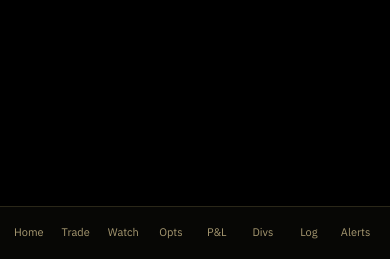
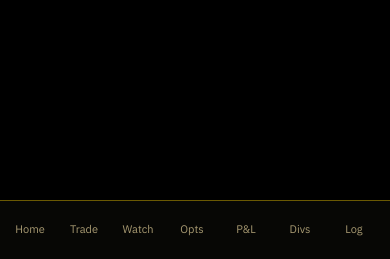
Before and after one commit to EVOLUTIONFREEDOM/cove, a Python web app: template app/templates/app.html in a window 390 px wide. Shown: the part 585-844 px from the top of the page. Run offline with Jinja, Linux system fonts and the light colour scheme; the template is opened without the code that fills it, so the values that code supplies are empty.

Commit message:
Keep the iPhone tab bar in the page so screens can switch and the desk can scroll.

```diff
--- a/app/static/css/app.css
+++ b/app/static/css/app.css
@@ -531,35 +531,134 @@ canvas { display: block; }
 }
 .order-card select option { background: #111; }
 .list-item { display: flex; justify-content: space-between; padding: 10px 0; border-bottom: 1px solid var(--line); }
-@media (max-width: 900px) {
-  html, body {
+/* Phone / iOS WebView: tab bar stays in document flow so it cannot be
+   clipped. Only the main pane scrolls. */
+html.is-phone,
+html.is-phone body[data-page] {
+  height: 100%;
+  max-height: 100%;
+  padding: 0;
+  overflow: hidden;
+}
+html.is-phone body[data-page] {
+  position: fixed;
+  inset: 0;
+  width: 100%;
+}
+html.is-phone .app {
+  display: flex !important;
+  flex-direction: column;
+  grid-template-columns: none;
+  grid-template-rows: none;
+  height: 100%;
+  min-height: 0;
+  max-height: 100%;
+  overflow: hidden;
+}
+html.is-phone .side {
+  order: 2;
+  position: relative;
+  left: auto;
+  right: auto;
+  bottom: auto;
+  flex: 0 0 auto;
+  flex-direction: row;
+  flex-wrap: nowrap;
+  justify-content: flex-start;
+  align-items: stretch;
+  width: 100%;
+  max-width: 100%;
+  overflow-x: auto;
+  overflow-y: hidden;
+  -webkit-overflow-scrolling: touch;
+  border-right: 0;
+  border-top: 1px solid rgba(255, 212, 0, 0.4);
+  padding: 6px 4px max(8px, env(safe-area-inset-bottom, 0px));
+  z-index: 50;
+  background: #070705;
+  gap: 2px;
+}
+html.is-phone .side .mark,
+html.is-phone .side-foot,
+html.is-phone .brand { display: none; }
+html.is-phone .phone-bar {
+  display: flex;
+  align-items: center;
+  gap: 10px;
+  padding: calc(4px + env(safe-area-inset-top, 0px)) 2px 14px;
+  position: sticky;
+  top: 0;
+  z-index: 4;
+  background: linear-gradient(#000 72%, rgba(0,0,0,0));
+}
+html.is-phone .phone-bar .brand-mark { width: 40px; height: 40px; border-radius: 12px; }
+html.is-phone .side a {
+  flex: 1 0 auto;
+  display: flex;
+  align-items: center;
+  justify-content: center;
+  white-space: nowrap;
+  font-size: 11px;
+  padding: 12px 8px;
+  min-width: 52px;
+  min-height: 44px;
+}
+html.is-phone .nav-full { display: none; }
+html.is-phone .nav-short { display: inline; }
+html.is-phone .nav-desk { display: none !important; }
+html.is-phone .side a.nav-more { display: flex !important; }
+html.is-phone .main {
+  order: 1;
+  flex: 1 1 0%;
+  min-height: 0;
+  overflow-x: hidden;
+  overflow-y: auto;
+  -webkit-overflow-scrolling: touch;
+  overscroll-behavior: contain;
+  padding: 10px 16px 20px;
+}
+@media (max-width: 1100px) {
+  html:has(body[data-page]),
+  body[data-page] {
     height: 100%;
+    max-height: 100%;
     padding: 0;
     overflow: hidden;
   }
-  body[data-page] { height: 100%; overflow: hidden; }
+  body[data-page] {
+    position: fixed;
+    inset: 0;
+    width: 100%;
+  }
   .app {
-    grid-template-columns: 1fr;
-    grid-template-rows: 1fr;
+    display: flex !important;
+    flex-direction: column;
+    grid-template-columns: none;
+    grid-template-rows: none;
     height: 100%;
-    min-height: 100%;
+    min-height: 0;
+    max-height: 100%;
     overflow: hidden;
   }
   .side {
     order: 2;
+    position: relative;
+    left: auto;
+    right: auto;
+    bottom: auto;
+    flex: 0 0 auto;
     flex-direction: row;
     flex-wrap: nowrap;
-    justify-content: space-between;
+    justify-content: flex-start;
+    align-items: stretch;
+    width: 100%;
+    max-width: 100%;
     overflow-x: auto;
     overflow-y: hidden;
     -webkit-overflow-scrolling: touch;
     border-right: 0;
-    border-top: 1px solid var(--line);
-    padding: 8px 6px calc(10px + env(safe-area-inset-bottom, 0px));
-    position: fixed;
-    left: 0;
-    right: 0;
-    bottom: 0;
+    border-top: 1px solid rgba(255, 212, 0, 0.4);
+    padding: 6px 4px max(8px, env(safe-area-inset-bottom, 0px));
     z-index: 50;
     background: #070705;
     gap: 2px;
@@ -583,8 +682,9 @@ canvas { display: block; }
     justify-content: center;
     white-space: nowrap;
     font-size: 11px;
-    padding: 10px 8px;
-    min-width: 44px;
+    padding: 12px 8px;
+    min-width: 52px;
+    min-height: 44px;
   }
   .nav-full { display: none; }
   .nav-short { display: inline; }
@@ -592,9 +692,13 @@ canvas { display: block; }
   .side a.nav-more { display: flex !important; }
   .main {
     order: 1;
+    flex: 1 1 0%;
+    min-height: 0;
+    overflow-x: hidden;
     overflow-y: auto;
     -webkit-overflow-scrolling: touch;
-    padding: 10px 16px calc(96px + env(safe-area-inset-bottom, 0px));
+    overscroll-behavior: contain;
+    padding: 10px 16px 20px;
   }
   .desk-hero { align-items: flex-start; }
   .desk-hero .brand-mark { width: 64px; height: 64px; }
--- a/app/templates/app.html
+++ b/app/templates/app.html
@@ -8,7 +8,29 @@
   <link rel="apple-touch-icon" href="/static/img/alpaca-cove-icon.png" />
   <link rel="preconnect" href="https://fonts.googleapis.com" />
   <link href="https://fonts.googleapis.com/css2?family=IBM+Plex+Sans:wght@400;500;600&family=IBM+Plex+Serif:wght@500&display=swap" rel="stylesheet" />
-  <link rel="stylesheet" href="/static/css/app.css?v={{ app_version }}" />
+  <script>
+    (function () {
+      var ua = navigator.userAgent || "";
+      if (/iPhone|iPod|Android.+Mobile/i.test(ua) || window.innerWidth <= 1100) {
+        document.documentElement.classList.add("is-phone");
+      }
+    })();
+  </script>
+  <link rel="stylesheet" href="/static/css/app.css?v={{ app_version }}-nav3" />
+  <style>
+    html.is-phone, html.is-phone body[data-page] { height:100%; padding:0 !important; overflow:hidden; }
+    html.is-phone body[data-page] { position:fixed; inset:0; width:100%; }
+    html.is-phone .app { display:flex !important; flex-direction:column !important; height:100% !important; min-height:0 !important; overflow:hidden !important; }
+    html.is-phone .main { order:1; flex:1 1 0% !important; min-height:0 !important; overflow-y:auto !important; -webkit-overflow-scrolling:touch; }
+    html.is-phone .side { order:2; position:relative !important; left:auto !important; right:auto !important; bottom:auto !important; display:flex !important; flex-direction:row !important; flex:0 0 auto !important; width:100% !important; overflow-x:auto !important; overflow-y:hidden !important; border-right:0 !important; border-top:1px solid rgba(255,212,0,.4) !important; background:#070705 !important; padding:6px 4px max(8px, env(safe-area-inset-bottom, 0px)) !important; }
+    html.is-phone .side .brand, html.is-phone .side .side-foot, html.is-phone .side .mark { display:none !important; }
+    html.is-phone .phone-bar { display:flex !important; }
+    html.is-phone .nav-full { display:none !important; }
+    html.is-phone .nav-short { display:inline !important; }
+    html.is-phone .nav-desk { display:none !important; }
+    html.is-phone .side a.nav-more { display:flex !important; }
+    html.is-phone .side a { flex:1 0 auto; min-width:52px; min-height:44px; display:flex; align-items:center; justify-content:center; }
+  </style>
 </head>
 <body data-page="{{ page }}">
   <div class="app">
@@ -76,6 +98,6 @@
     </main>
   </div>
   <script src="/static/js/lightweight-charts.js"></script>
-  <script src="/static/js/app.js?v={{ app_version }}"></script>
+  <script src="/static/js/app.js?v={{ app_version }}-nav3"></script>
 </body>
 </html>
```
Also changed, not shown: app/main.py (+18 -2 lines).
